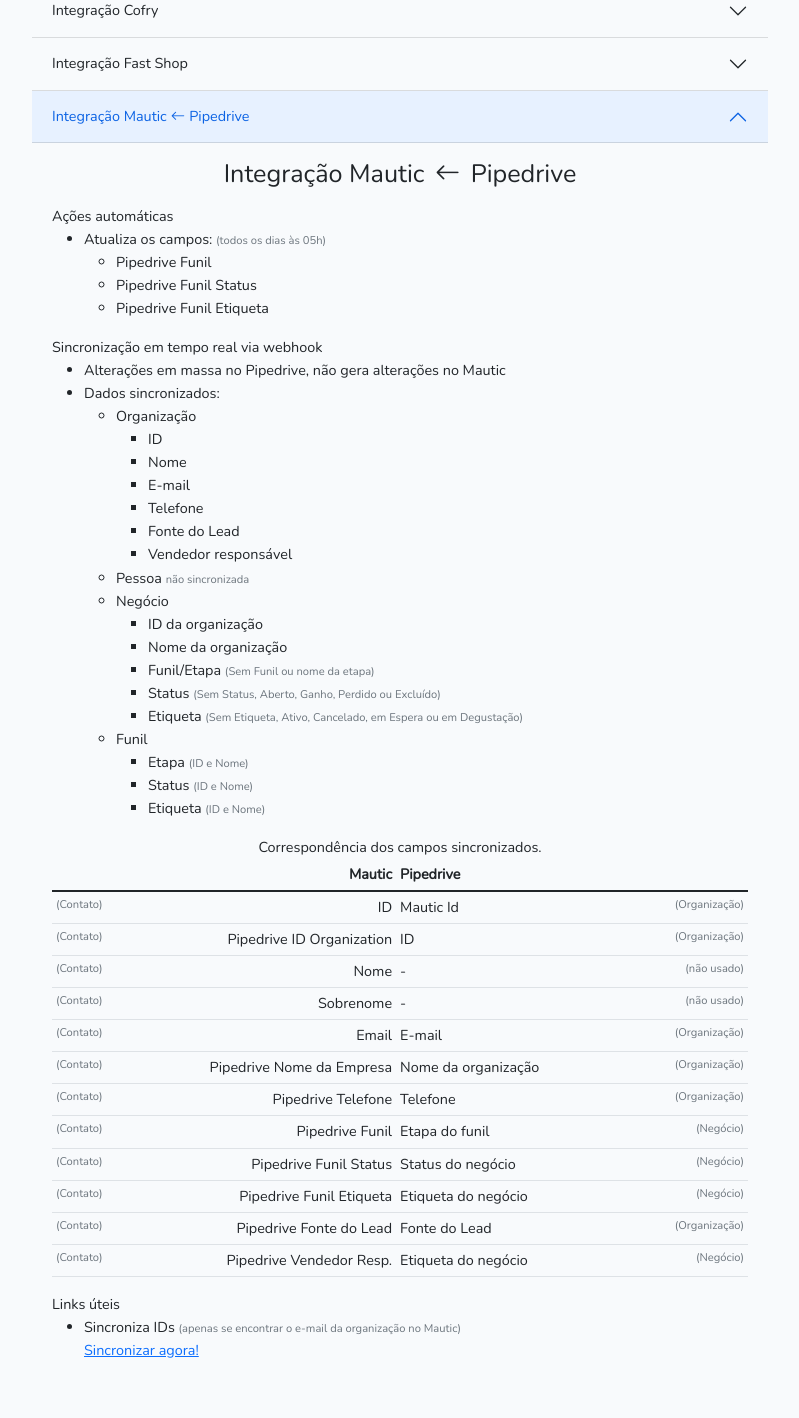
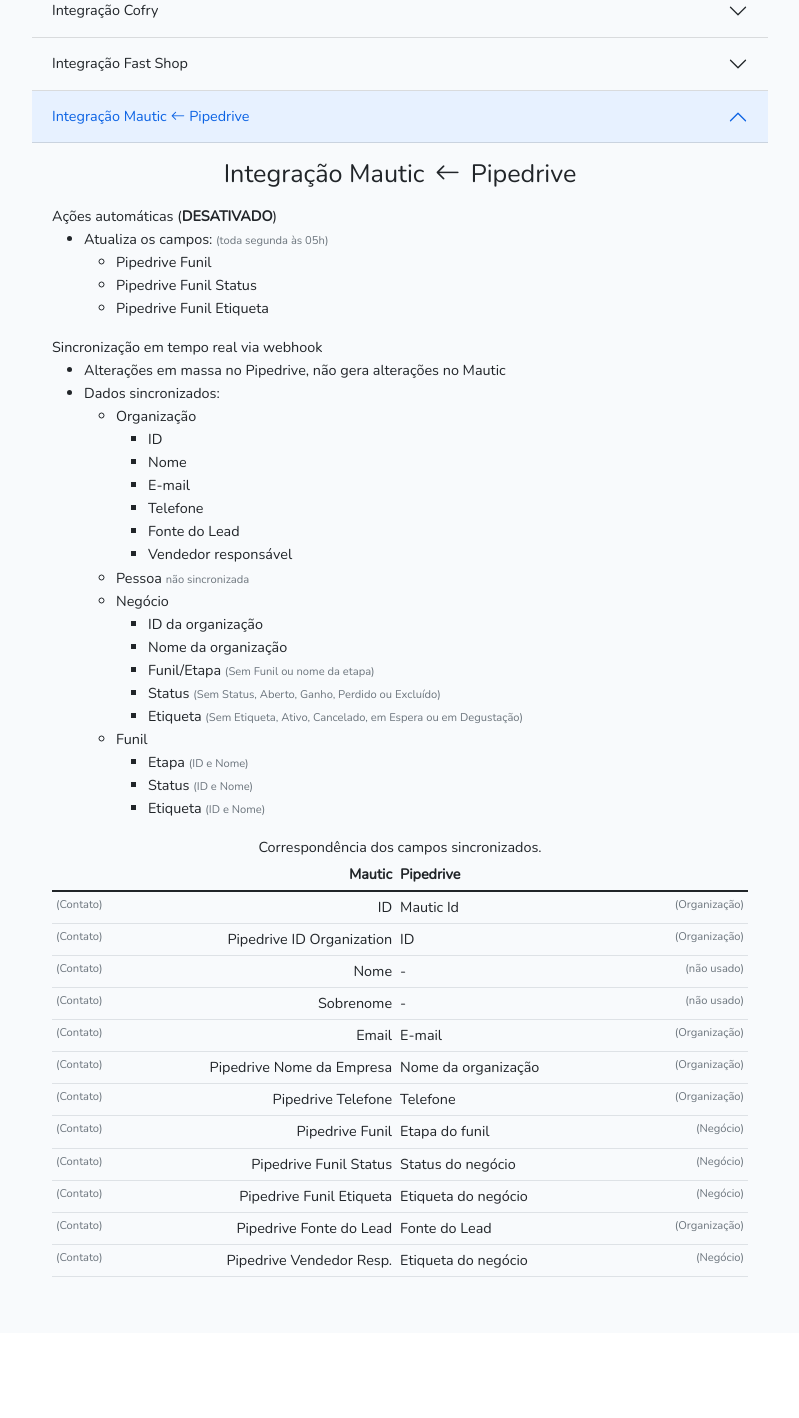
Before and after one commit to CostaMateus/triibo-gateway-php, a Laravel app: page /home in a window 1280 px wide, after a click that opens the changed part. Shown: the part 243-1661 px from the top of the page, without its empty margins (240-1039 px from the left). After the commit the page ends 1520 px from the top, so only its background shows below. Run offline with Laravel 8, Linux system fonts and the light colour scheme; a user stored in the database is signed in; data comes from the database, SQL or seed files in the repository.

Commit message:
fix: ajuste doc mautic/pipe

```diff
--- a/resources/views/doc_parts/mautic.blade.php
+++ b/resources/views/doc_parts/mautic.blade.php
@@ -12,11 +12,11 @@
                 <div id="marketplace" >
                     <h3 class="text-center mb-3" >Integração Mautic <i class="bi bi-arrow-left px-1" ></i> Pipedrive</h3>
                     <p class="text-center d-none" >Os dados fluem do Pipedrive para Comunica.Mautic apenas.</p>
-                    <p class="mb-0" >Ações automáticas</p>
+                    <p class="mb-0" >Ações automáticas (<b>DESATIVADO</b>)</p>
                     <ul class="" >
                         <li>
                             Atualiza os campos:
-                            <span class="text-muted h7" >(todos os dias às 05h)</span>
+                            <span class="text-muted h7" >(toda segunda às 05h)</span>
                             <ul>
                                 <li>Pipedrive Funil</li>
                                 <li>Pipedrive Funil Status</li>
@@ -184,14 +184,14 @@
                         </tbody>
                     </table>
 
-                    <p class="mt-2 mb-0" >Links úteis</p>
+                    {{-- <p class="mt-2 mb-0" >Links úteis</p>
                     <ul>
                         <li>
                             Sincroniza IDs <span class="text-muted h7" >(apenas se encontrar o e-mail da organização no Mautic)</span>
                             <br>
                             <a href="{{ route("sync.ids") }}" target="_blank" >Sincronizar agora!</a>
                         </li>
-                    </ul>
+                    </ul> --}}
                 </div>
             </div>
         </div>
```
